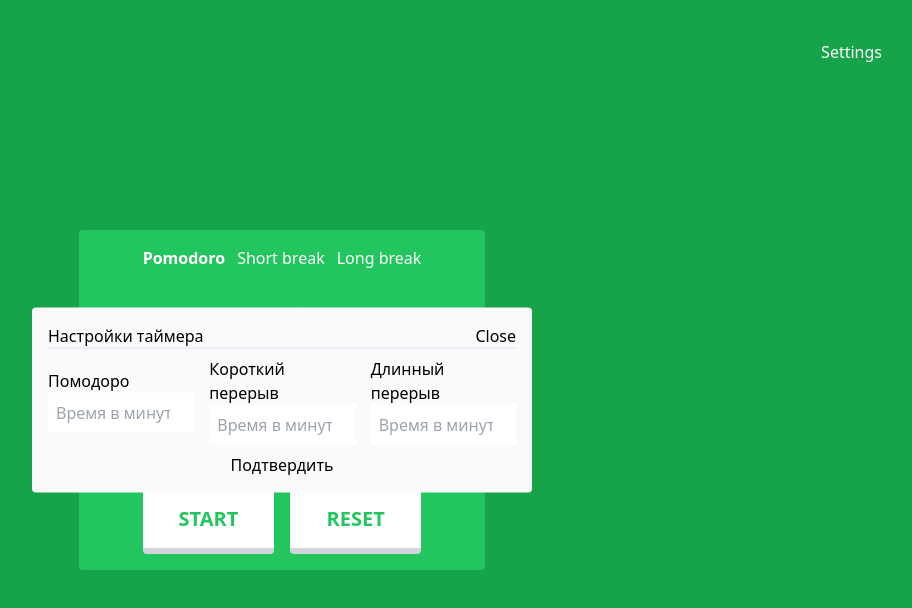
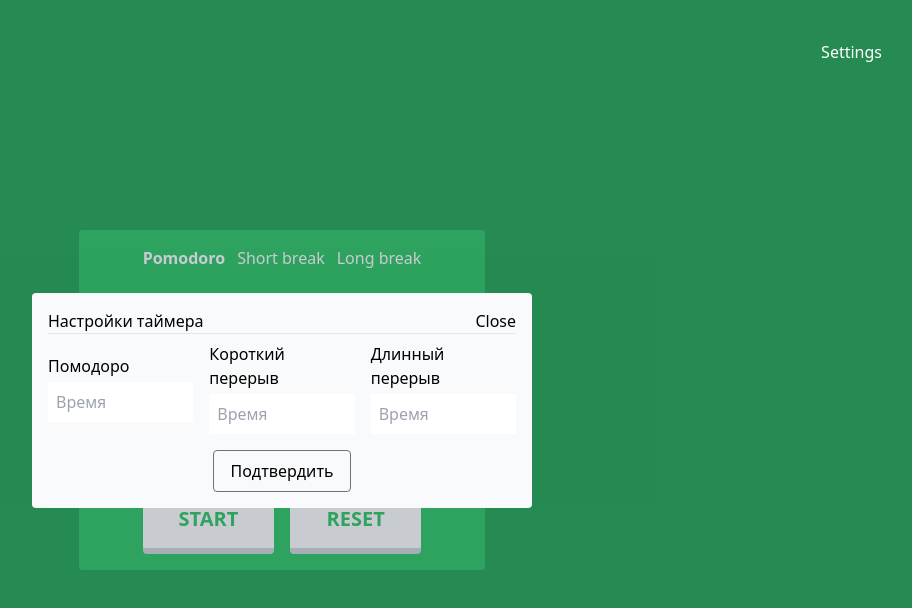
Before and after one commit to pablosukaban/pomodoro-app, a React (Vite) app: page / in a window 1280 px wide. Both pictures are taken after a click on the button "Settings". Shown: the top 608 px of the page, without its empty margins (358-1270 px from the left). Built offline with nearby package versions, Linux system fonts and the light colour scheme.

Commit message:
modal bg button

```diff
--- a/src/components/PomodoroPanel.tsx
+++ b/src/components/PomodoroPanel.tsx
@@ -80,16 +80,16 @@
 
     return (
         <div
-            className={`min-h-screen flex justify-center items-center relative ${currentMode.panel_bg}`}
+            className={`min-h-screen flex justify-center items-center ${currentMode.panel_bg}`}
         >
+            <SettingsModal
+                visible={settingsWindowOpened}
+                changeTimeHandler={changeTimeHandler}
+                closeHandler={() => setSettingsWindowOpened(false)}
+            />
             <div
                 className={`flex flex-col justify-center items-center gap-8 py-4 px-16 text-white rounded ${currentMode.app_bg}`}
             >
-                <SettingsModal
-                    visible={settingsWindowOpened}
-                    changeTimeHandler={changeTimeHandler}
-                    closeHandler={() => setSettingsWindowOpened(false)}
-                />
                 <button
                     className="absolute top-10 right-10"
                     onClick={() => setSettingsWindowOpened((prev) => !prev)}
--- a/src/components/SettingsInput.tsx
+++ b/src/components/SettingsInput.tsx
@@ -16,8 +16,8 @@
                 id={id}
                 ref={ref}
                 type={'number'}
-                className="w-full px-2 py-2"
-                placeholder="Время в минутах"
+                className="w-full px-2 py-2 mt-1 "
+                placeholder="Время"
             />
         );
     }
--- a/src/components/SettingsModal.tsx
+++ b/src/components/SettingsModal.tsx
@@ -41,7 +41,9 @@
     if (!visible) return <></>;
 
     return (
-        <div className="absolute top-1/2 left-1/2 -translate-x-1/2 -translate-y-1/2">
+        <div
+            className={`fixed w-full h-full z-100 flex items-center justify-center bg-gray-600 bg-opacity-30 `}
+        >
             <div className="bg-gray-50 rounded text-black max-w-[500px] px-4 py-4">
                 <div className="flex justify-between items-center">
                     <h1>Настройки таймера</h1>
@@ -70,8 +72,13 @@
                         <SettingsInput id={''} value={15} ref={longBreakRef} />
                     </div>
                 </div>
-                <div className="grid items-center mt-2">
-                    <button onClick={submitHandler}>Подтвердить</button>
+                <div className="flex justify-center items-center mt-4">
+                    <button
+                        onClick={submitHandler}
+                        className="border border-gray-500 rounded px-4 py-2"
+                    >
+                        Подтвердить
+                    </button>
                 </div>
             </div>
         </div>
```
Also changed, not shown: vite.config.ts.timestamp-1666282881812.mjs (deleted, +0 -10 lines).
